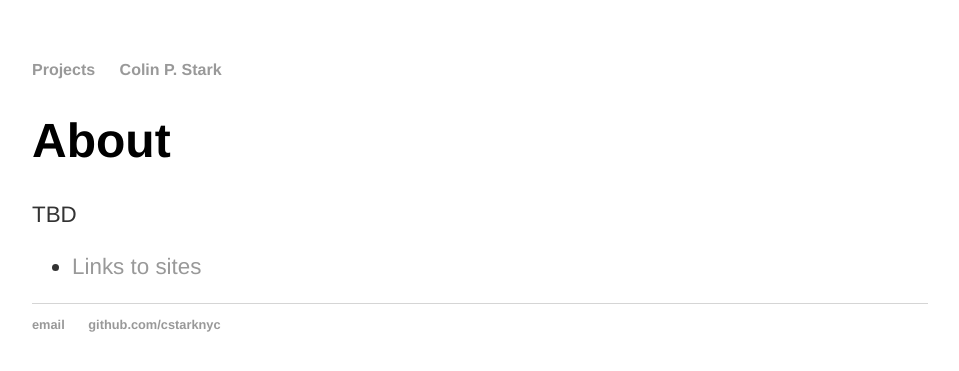
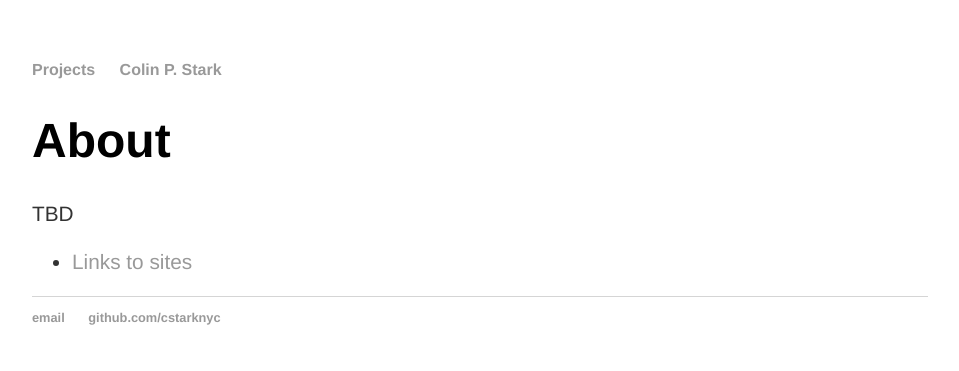
Before and after one commit to cstarkjp/cstarkjp.github.io, a Jekyll site: the page built from about/index.html, in a window 1280 px wide. Shown: the top 371 px of the page, without its empty margins (160-1119 px from the left). Built offline with Jekyll 4.4.1, drawn with Linux system fonts in a browser that asks for light colours.

Commit message:
Tweaking

```diff
--- a/css/main.css
+++ b/css/main.css
@@ -3,7 +3,7 @@
 a { text-decoration: none; color: #999; }
 a:hover { text-decoration: underline; }
 
-p, ul { font-size: 1.4em; line-height: 1.3em; color: #333; font-family: 'Helvetica', 'Arial', 'Sans-Serif'; }
+p, ul { font-size: 1.3em; line-height: 1.3em; color: #333; font-family: 'Helvetica', 'Arial', 'Sans-Serif'; }
 
 h1, h2, h3, h4 { font-family: 'Helvetica', 'Arial', 'Sans-Serif'; }
 h1 { font-size: 3em;  }
```
